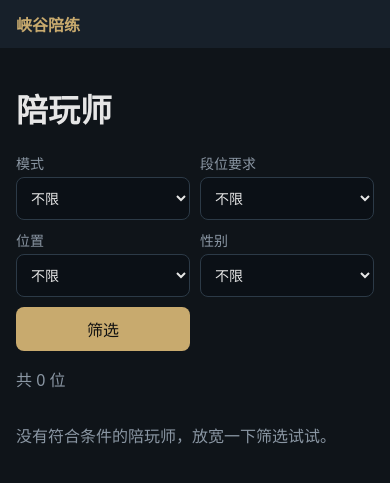
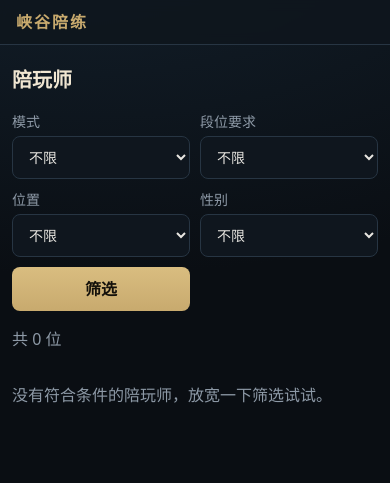
Before and after one commit to SeroGoingCrazy/rift-companion-agent, a FastAPI app: template apps/web/src/rift_web/templates/companions.html in a window 390 px wide. Shown: the top 483 px of the page. Run offline with FastAPI, Linux system fonts and the light colour scheme; the template is opened without the code that fills it, so the values that code supplies are empty; parts of the project's set-up code (start-up, migrations or seed data) failed here and were passed over.

Commit message:
feat: polish dark rift theme and mobile layout for all pages (G5)

```diff
--- a/apps/web/src/rift_web/static/style.css
+++ b/apps/web/src/rift_web/static/style.css
@@ -1,60 +1,125 @@
-:root { --bg: #0f1419; --panel: #17202a; --text: #e6e6e6; --muted: #8a96a3; --accent: #c8aa6e; --danger: #e05d5d; }
+/* 峡谷陪练 — dark "rift" theme. Mobile first: everything fits 375px without side scroll. */
+:root {
+  --bg: #0a0e13;
+  --bg-2: #0f161e;
+  --panel: #151e28;
+  --panel-2: #1b2632;
+  --line: #273543;
+  --text: #e8e6e1;
+  --muted: #8d99a6;
+  --accent: #c8aa6e;
+  --accent-2: #f0e6d2;
+  --teal: #0ac8b9;
+  --danger: #e05d5d;
+  --ok: #7fd6a0;
+  --radius: 12px;
+  color-scheme: dark;
+}
 * { box-sizing: border-box; }
-body { margin: 0; font-family: system-ui, "PingFang SC", "Microsoft YaHei", sans-serif; background: var(--bg); color: var(--text); }
+html, body { max-width: 100%; overflow-x: hidden; }
+body {
+  margin: 0;
+  font-family: system-ui, -apple-system, "PingFang SC", "Microsoft YaHei", sans-serif;
+  background: radial-gradient(1200px 600px at 20% -10%, #13202c 0%, var(--bg) 60%) fixed, var(--bg);
+  color: var(--text);
+  line-height: 1.5;
+}
 a { color: var(--accent); }
-.topbar { display: flex; align-items: center; gap: 16px; padding: 12px 16px; background: var(--panel); flex-wrap: wrap; }
-.brand { font-weight: 700; text-decoration: none; }
-.nav { display: flex; gap: 12px; flex: 1; }
-.nav a { color: var(--muted); text-decoration: none; }
-.nav a.on { color: var(--text); }
-.who { display: flex; gap: 8px; align-items: center; margin: 0; }
+h1 { font-size: 22px; margin: 8px 0 16px; color: var(--accent-2); }
+:focus-visible { outline: 2px solid var(--teal); outline-offset: 2px; }
+
+/* top bar */
+.topbar {
+  display: flex; align-items: center; gap: 8px 16px; flex-wrap: wrap;
+  padding: 10px 16px; background: rgba(15, 22, 30, .92); border-bottom: 1px solid var(--line);
+  position: sticky; top: 0; z-index: 10; backdrop-filter: blur(6px);
+}
+.brand { font-weight: 800; letter-spacing: 2px; text-decoration: none; color: var(--accent); }
+.nav { display: flex; gap: 14px; flex: 1; min-width: 0; overflow-x: auto; scrollbar-width: none; }
+.nav a { color: var(--muted); text-decoration: none; white-space: nowrap; padding: 4px 0; border-bottom: 2px solid transparent; }
+.nav a.on { color: var(--accent-2); border-bottom-color: var(--accent); }
+.who { display: flex; gap: 8px; align-items: center; margin: 0; color: var(--muted); font-size: 14px; }
+
+/* layout */
 .page { max-width: 960px; margin: 0 auto; padding: 16px; }
 .narrow { max-width: 420px; }
-.card { background: var(--panel); border-radius: 12px; padding: 20px; }
+.card { background: var(--panel); border: 1px solid var(--line); border-radius: var(--radius); padding: 20px; }
 .muted { color: var(--muted); }
 .error { color: var(--danger); }
+.price { color: var(--accent); font-weight: 600; }
+.tags { font-size: 13px; color: var(--muted); }
+.row { display: flex; gap: 8px; flex-wrap: wrap; }
+.title { font-weight: 600; color: var(--accent-2); }
+
+/* forms and buttons */
 input, select, button { font: inherit; }
-input, select { width: 100%; padding: 10px; border-radius: 8px; border: 1px solid #2c3a47; background: #0b1016; color: var(--text); }
-button { cursor: pointer; border: 0; border-radius: 8px; padding: 10px 16px; }
-button.primary { background: var(--accent); color: #111; }
+input, select {
+  width: 100%; padding: 10px 12px; border-radius: 8px;
+  border: 1px solid var(--line); background: var(--bg-2); color: var(--text);
+}
+button, a.button { cursor: pointer; border: 0; border-radius: 8px; padding: 10px 16px; transition: filter .15s; }
+button:hover, a.button:hover { filter: brightness(1.1); }
+button.primary, a.button.primary { background: linear-gradient(180deg, #d9bd80, var(--accent)); color: #14110b; font-weight: 600; }
+button.ghost { background: transparent; color: var(--text); border: 1px solid var(--line); }
 button.link { background: none; color: var(--muted); padding: 0; }
+button.small, a.button.small { padding: 6px 12px; font-size: 14px; }
+button:disabled { opacity: .5; cursor: not-allowed; }
+a.button { display: inline-block; text-align: center; text-decoration: none; }
+.login { margin-top: 12vh; }
 .login form { display: grid; gap: 12px; }
-.chat { display: flex; flex-direction: column; height: calc(100vh - 56px); max-width: 820px; margin: 0 auto; }
+
+/* chat */
+.chat { display: flex; flex-direction: column; height: calc(100dvh - 53px); max-width: 820px; margin: 0 auto; }
 .messages { flex: 1; overflow-y: auto; padding: 16px; display: flex; flex-direction: column; gap: 10px; }
-.msg { max-width: 85%; padding: 10px 14px; border-radius: 14px; white-space: pre-wrap; line-height: 1.6; word-break: break-word; }
-.msg.user { align-self: flex-end; background: #2b3a4a; }
-.msg.bot { align-self: flex-start; background: var(--panel); }
+.msg {
+  max-width: 85%; padding: 10px 14px; border-radius: 14px;
+  white-space: pre-wrap; overflow-wrap: anywhere; line-height: 1.6;
+}
+.msg.user { align-self: flex-end; background: #24384b; border-bottom-right-radius: 4px; }
+.msg.bot { align-self: flex-start; background: var(--panel); border: 1px solid var(--line); border-bottom-left-radius: 4px; }
 .msg.error { align-self: flex-start; background: #3a1f23; color: #ffb3b3; }
-.msg.typing { color: var(--muted); }
-.composer { display: flex; gap: 8px; padding: 12px 16px; border-top: 1px solid #22303c; }
+.msg.typing { color: var(--muted); animation: pulse 1.2s ease-in-out infinite; }
+@keyframes pulse { 50% { opacity: .35; } }
+.composer {
+  display: flex; gap: 8px; padding: 10px 12px calc(10px + env(safe-area-inset-bottom));
+  border-top: 1px solid var(--line); background: var(--bg-2);
+}
 .composer input { flex: 1; min-width: 0; }
-.cards { display: grid; grid-template-columns: repeat(auto-fill, minmax(200px, 1fr)); gap: 10px; }
+.cards { display: grid; grid-template-columns: repeat(auto-fill, minmax(min(100%, 200px), 1fr)); gap: 10px; }
 .card.cand, .card.confirm, .card.booked { padding: 14px; display: grid; gap: 6px; }
-.cand-name, .title { font-weight: 600; }
-.price { color: var(--accent); }
-.tags { font-size: 13px; color: var(--muted); }
-.row { display: flex; gap: 8px; }
-button.small { padding: 6px 12px; font-size: 14px; }
-button.ghost { background: transparent; color: var(--text); border: 1px solid #2c3a47; }
-button:disabled { opacity: .5; cursor: not-allowed; }
+.card.confirm { border-color: var(--accent); max-width: 420px; }
+.card.booked { border-color: var(--ok); max-width: 420px; }
+.cand-name { font-weight: 600; }
+
+/* orders */
 .orders { display: grid; gap: 12px; }
 .orders.loading { opacity: .6; }
-.card.order { display: grid; gap: 6px; }
-.order-head { display: flex; justify-content: space-between; align-items: center; gap: 8px; }
-.badge { font-size: 13px; padding: 2px 10px; border-radius: 999px; background: #2c3a47; }
+.card.order { display: grid; gap: 6px; padding: 16px; }
+.order-head { display: flex; justify-content: space-between; align-items: center; gap: 8px; min-width: 0; }
+.badge { font-size: 13px; padding: 2px 10px; border-radius: 999px; background: var(--panel-2); white-space: nowrap; }
 .badge.pending_payment { background: #5a4a1f; color: #ffd98a; }
 .badge.confirmed { background: #1f4a2e; color: #9be3b0; }
 .badge.cancelled { background: #3a2a2d; color: #c9a1a6; }
 .badge.completed { background: #243b55; color: #a9c8ef; }
 .notice { min-height: 1.4em; }
 .notice.error { color: var(--danger); }
-dialog { color: var(--text); border: 1px solid #2c3a47; max-width: min(420px, 92vw); }
+dialog { color: var(--text); background: var(--panel); border: 1px solid var(--line); border-radius: var(--radius); max-width: min(420px, 92vw); }
 dialog::backdrop { background: rgba(0, 0, 0, .6); }
-.filters { display: grid; grid-template-columns: repeat(auto-fit, minmax(140px, 1fr)); gap: 10px; align-items: end; margin-bottom: 12px; }
+
+/* companions */
+.filters { display: grid; grid-template-columns: repeat(auto-fit, minmax(min(100%, 140px), 1fr)); gap: 10px; align-items: end; margin-bottom: 12px; }
 .filters label { display: grid; gap: 4px; color: var(--muted); font-size: 14px; }
-.grid { display: grid; grid-template-columns: repeat(auto-fill, minmax(260px, 1fr)); gap: 12px; }
-.card.comp { display: grid; gap: 8px; align-content: start; }
+.grid { display: grid; grid-template-columns: repeat(auto-fill, minmax(min(100%, 260px), 1fr)); gap: 12px; }
+.card.comp { display: grid; gap: 8px; align-content: start; padding: 16px; }
 .slots { display: flex; flex-wrap: wrap; gap: 6px; }
-.slot { font-size: 12px; padding: 2px 8px; border-radius: 6px; background: #1d2a36; }
-a.button { display: inline-block; text-align: center; text-decoration: none; border-radius: 8px; }
-a.button.primary { background: var(--accent); color: #111; }
+.slot { font-size: 12px; padding: 2px 8px; border-radius: 6px; background: var(--panel-2); color: var(--teal); }
+
+@media (max-width: 480px) {
+  .page { padding: 12px; }
+  .who span { display: none; }
+  .msg { max-width: 92%; }
+  h1 { font-size: 20px; }
+}
+@media (prefers-reduced-motion: reduce) {
+  * { animation: none !important; transition: none !important; }
+}
--- a/apps/web/src/rift_web/templates/base.html
+++ b/apps/web/src/rift_web/templates/base.html
@@ -2,7 +2,8 @@
 <html lang="zh-CN">
 <head>
   <meta charset="utf-8">
-  <meta name="viewport" content="width=device-width, initial-scale=1">
+  <meta name="viewport" content="width=device-width, initial-scale=1, viewport-fit=cover">
+  <meta name="theme-color" content="#0a0e13">
   <title>{% block title %}峡谷陪练{% endblock %}</title>
   <link rel="stylesheet" href="/static/style.css">
 </head>
```
